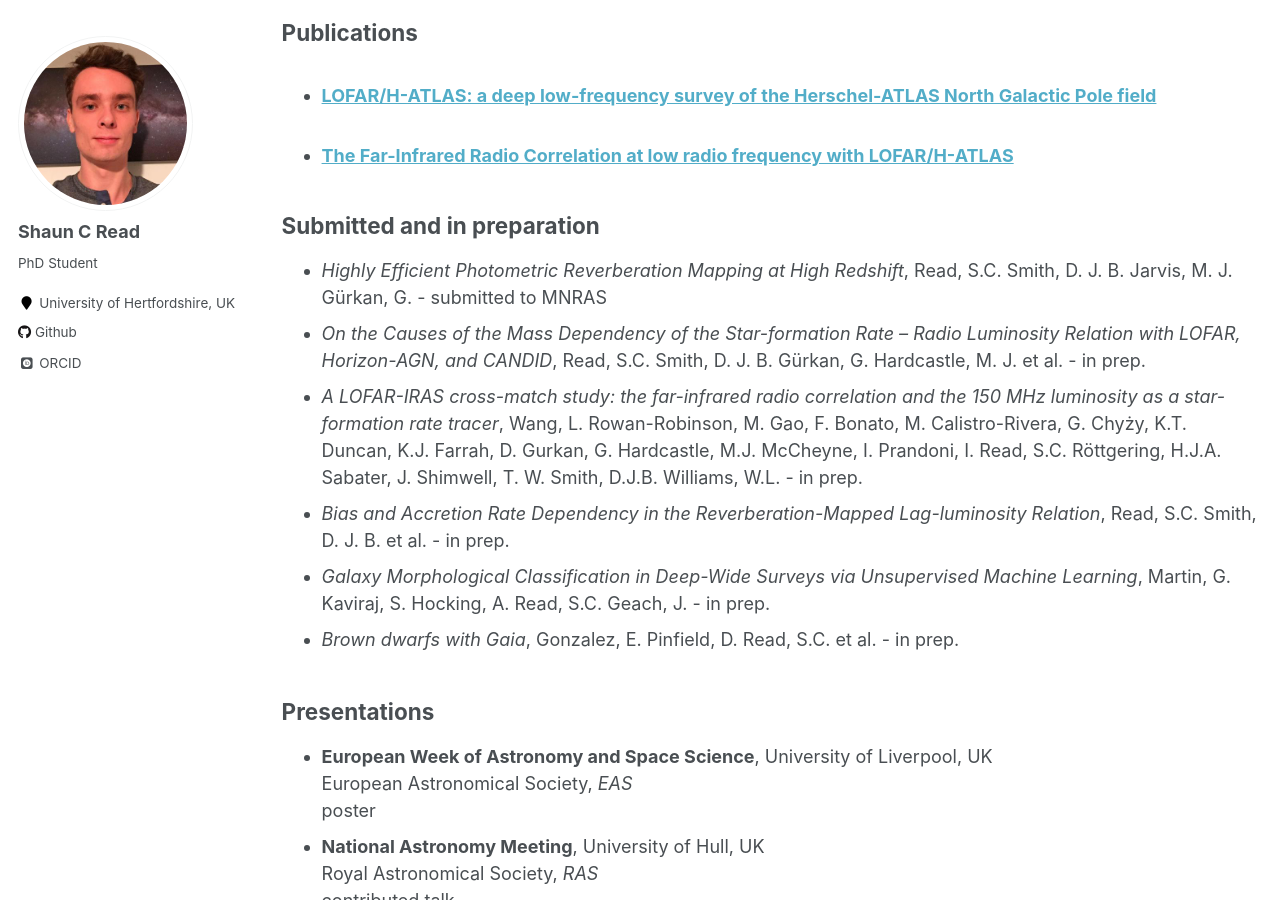
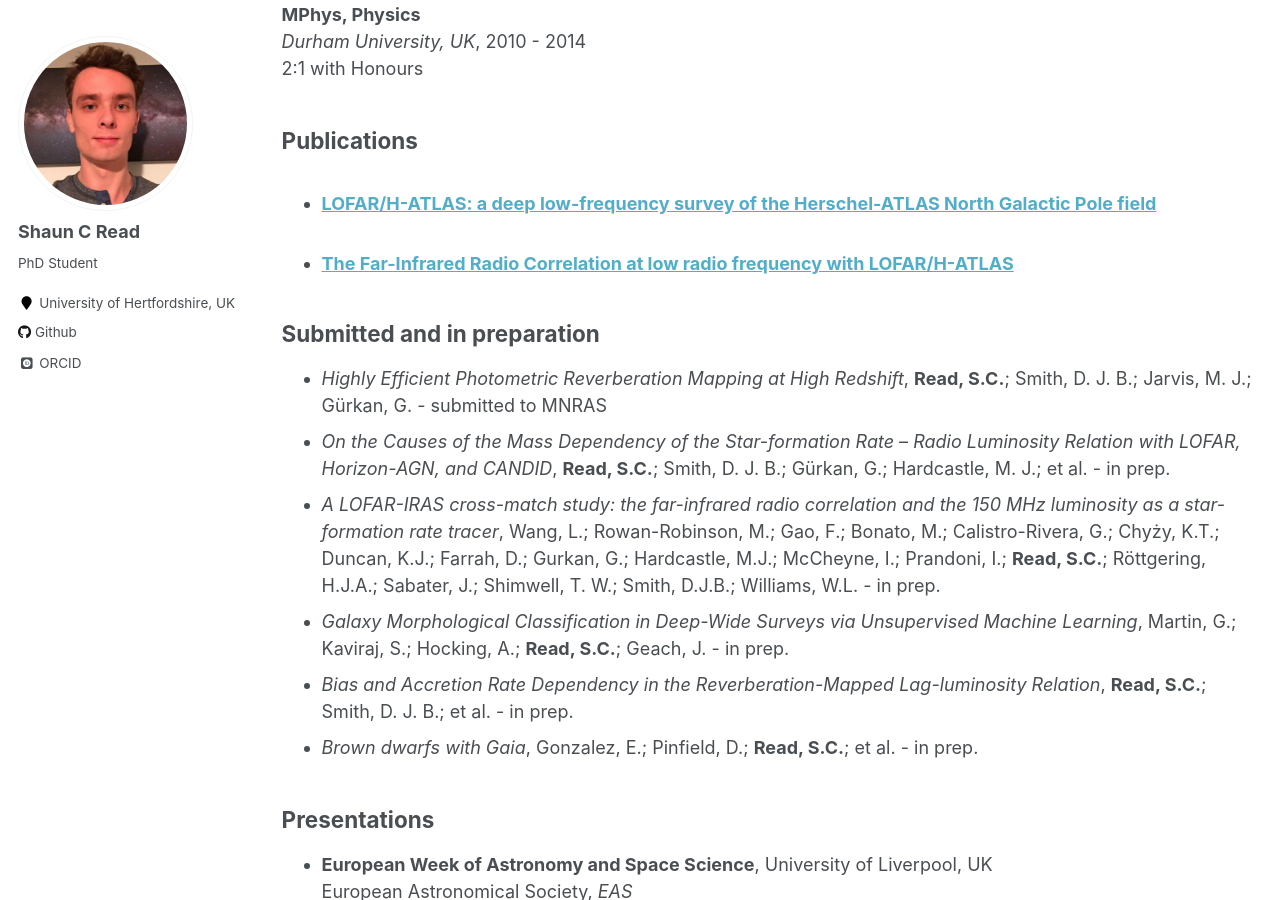
Before and after one commit to philastrophist/philastrophist.github.io, a Jekyll site: the page built from _pages/cv.md, in a window 1280 px wide and 900 px high, scrolled down 2160 px. Built offline with Jekyll 4.4.1, drawn with Linux system fonts in a browser that asks for light colours; some web fonts are replaced; formulas are drawn with MathJax 3; comment, search, counter and statistics services are not loaded; some of the changed text lies outside the part shown.

```diff
--- a/_pages/cv.md
+++ b/_pages/cv.md
@@ -104,19 +109,19 @@ Expected completion: 2019
 
 
 ## Submitted and in preparation
-* *Highly Efficient Photometric Reverberation Mapping at High Redshift*, Read, S.C. Smith, D. J. B. Jarvis, M. J. Gürkan, G. - submitted to MNRAS
+* *Highly Efficient Photometric Reverberation Mapping at High Redshift*, **Read, S.C.**; Smith, D. J. B.; Jarvis, M. J.; Gürkan, G. - submitted to MNRAS
 * *On the Causes of the Mass Dependency of the Star-formation Rate -- Radio
-Luminosity Relation with LOFAR, Horizon-AGN, and CANDID*, Read, S.C. Smith, D. J. B. Gürkan, G. Hardcastle, M. J. et al. - in prep.
+Luminosity Relation with LOFAR, Horizon-AGN, and CANDID*, **Read, S.C.**; Smith, D. J. B.; Gürkan, G.; Hardcastle, M. J.; et al. - in prep.
 * *A LOFAR-IRAS cross-match study: the far-infrared radio correlation and
-the 150 MHz luminosity as a star-formation rate tracer*, Wang, L. Rowan-Robinson, M. Gao, F. Bonato, M. Calistro-Rivera, G.
-Chyży, K.T. Duncan, K.J. Farrah, D. Gurkan, G. Hardcastle, M.J.
-McCheyne, I. Prandoni, I. Read, S.C. Röttgering, H.J.A. Sabater, J.
-Shimwell, T. W. Smith, D.J.B. Williams, W.L. - in prep.
+the 150 MHz luminosity as a star-formation rate tracer*, Wang, L.; Rowan-Robinson, M.; Gao, F.; Bonato, M.; Calistro-Rivera, G.;
+Chyży, K.T.; Duncan, K.J.; Farrah, D.; Gurkan, G.; Hardcastle, M.J.;
+McCheyne, I.; Prandoni, I.; **Read, S.C.**; Röttgering, H.J.A.; Sabater,
+J.; Shimwell, T. W.; Smith, D.J.B.; Williams, W.L. - in prep.
+* *Galaxy Morphological Classification in Deep-Wide Surveys via
+Unsupervised Machine Learning*, Martin, G.; Kaviraj, S.; Hocking, A.; **Read, S.C.**; Geach, J. - in prep.
 * *Bias and Accretion Rate Dependency in the Reverberation-Mapped
-Lag-luminosity Relation*, Read, S.C. Smith, D. J. B. et al. - in prep.
-* *Galaxy Morphological Classification in Deep-Wide Surveys via
-Unsupervised Machine Learning*, Martin, G. Kaviraj, S. Hocking, A. Read, S.C. Geach, J. - in prep.
-* *Brown dwarfs with Gaia*, Gonzalez, E. Pinfield, D. Read, S.C. et al. - in prep.
+Lag-luminosity Relation*, **Read, S.C.**; Smith, D. J. B.; et al. - in prep.
+* *Brown dwarfs with Gaia*, Gonzalez, E.; Pinfield, D.; **Read, S.C.**; et al. - in prep.
 
 
 ## Presentations
```
Also changed, not shown: other parts of _pages/cv.md (+6 -1 lines), generator/info.yml (+10 -6 lines), generator/update.py (+8 -1 lines), 2 other files.
